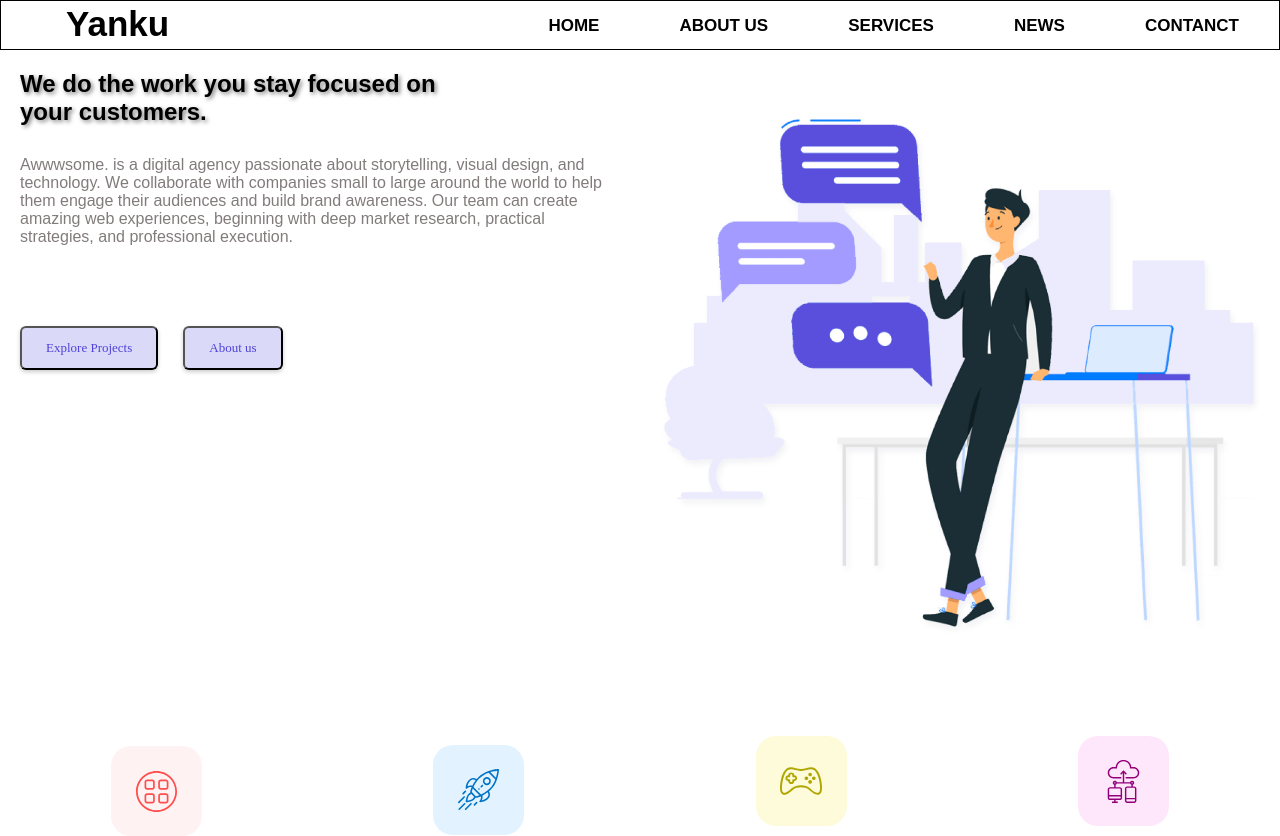
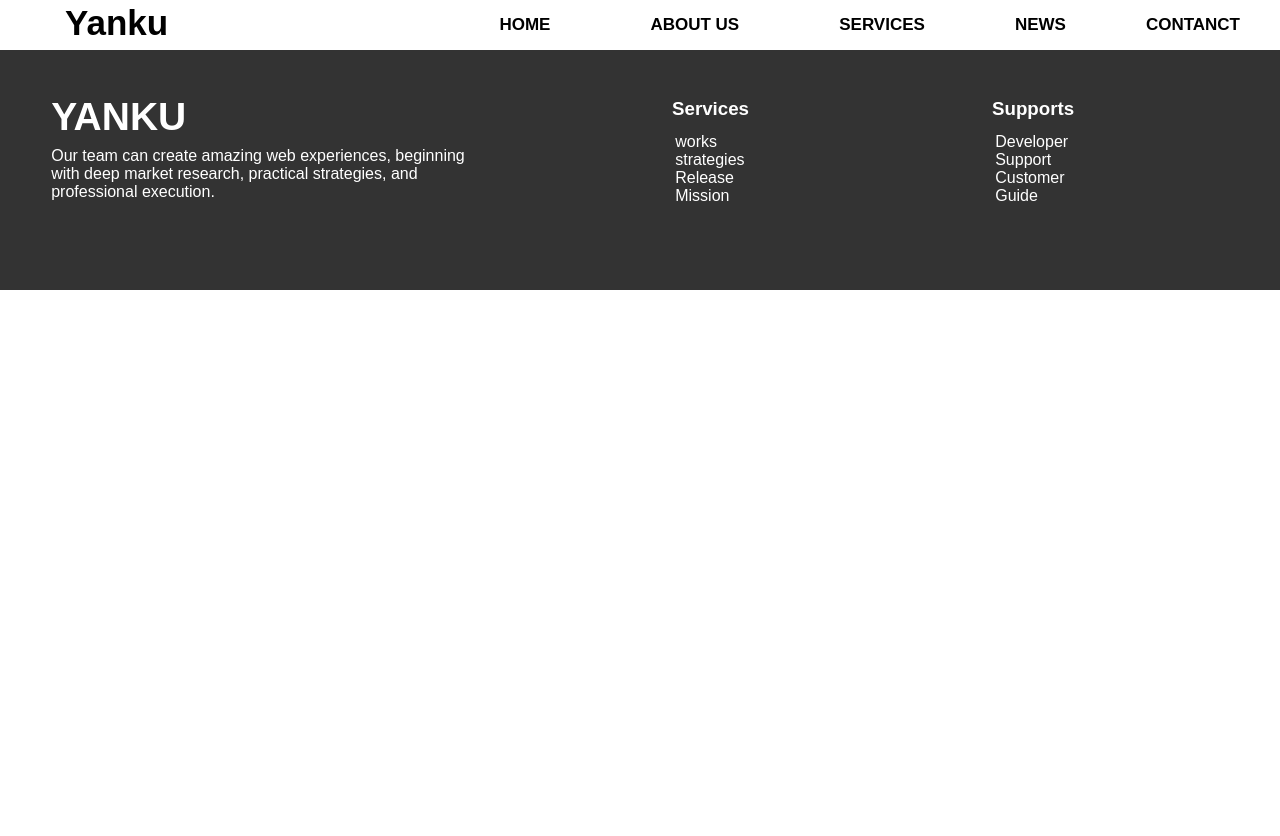
Before and after one commit to deepakloven/yanku_project, a React (Create React App) app: page / in a window 1280 px wide. Shown: the top 836 px of the page. After the commit the page ends 800 px from the top, so only its background shows below. Built offline with nearby package versions, Linux system fonts and the light colour scheme.

Commit message:
complete create the index

```diff
--- a/src/components/Home.js
+++ b/src/components/About.js
@@ -11,7 +11,7 @@ const MainContainer = () => {
         create amazing web experiences, beginning with deep market research, practical strategies, and professional execution.
         </div>
         <div className='buttons'>
-        <button className='btn1' type='submit' href=''>Explore Projects</button>
+        <button className='btn1' type='submit' href='Services.js'>Explore Projects</button>
         <button className='btn2'type='submit' href=''>About us </button>
       </div>
       </div>
--- a/src/components/Footer.js
+++ b/src/components/Footer.js
@@ -7,23 +7,24 @@ const Footer = () => {
     <div className='footer_container'>
         <div className='footer_1'>
             <h2 id='heading1'>YANKU</h2>
-            <p id='team'>Our team can create amazing web experiences, beginning with deep market research, practical strategies, and professional execution.
-</p>
+            <p id='team'>Our team can create amazing web experiences, beginning with deep market research, practical strategies, and professional execution.</p>
         </div>
+
         <div className='footer_2'>
-        <h2 id='heading1'>YANKU</h2>
-        <a href=''>work</a>
-        <a href=''>work</a>
-        <a href=''>work</a>
+        <h3 id='heading2'>Services</h3>
+        <a  id='support_a'href=''>works</a> <br/>
+            <a  id='support_a'href=''>strategies</a>  <br/>
+            <a  id='support_a'href=''>Release</a>   <br/>
+            <a  id='support_a'href=''>Mission</a>
+        </div>
 
+        <div className='footer_3'>
+        <h3 id='heading2'>Supports</h3>
+            <a  id='support_a'href=''>Developer</a> <br/>
+            <a  id='support_a'href=''>Support</a>  <br/>
+            <a  id='support_a'href=''>Customer</a>   <br/>
+            <a  id='support_a'href=''>Guide</a>
 
-        </div>
-        <div className='footer_3'>
-        <h2 id='heading1'>YANKU</h2>
-            <a href=''>work</a>
-            <a></a>
-            <a></a>
-            <a></a>
 
 </div>
 
--- /dev/null
+++ b/src/components/Main.js
@@ -0,0 +1,18 @@
+// Main.js
+import React from 'react';
+import '../css/main.css';
+
+const Main = () => {
+  return (
+    <div className="idex_container">
+      <div className="text_wrapper">
+        <p><span className="highlight">C</span>reatin<span className="highlight">g</span></p>
+        <p><span className="highlight">a</span> <span className="highlight">B</span>righte<span className="highlight">r</span></p>
+        <p><span className="highlight">W</span>orl<span className="highlight">d</span></p>
+        <p><span className="highlight">T</span>ogethe<span className="highlight">r</span></p>
+      </div>
+    </div>
+  );
+}
+
+export default Main;
--- a/src/components/Navbar.js
+++ b/src/components/Navbar.js
@@ -1,7 +1,6 @@
 import React from 'react'
 import '../css/navbar.css'
-// import backgroundImage from '../images/background.jpg'; // Import the image
-
+import { Link } from 'react-router-dom'
 const Navbar = () => {
   return (
     <div>
@@ -10,9 +9,9 @@ const Navbar = () => {
         <label for="check" className='menu_icn'><i className="fas fa-bars"></i></label>
         <label className='logo'>Yanku</label>
         <ul className='list_container'>
-        <li><a className='active'href='a'>Home</a></li>
-        <li><a href=''>About us</a></li>
-        <li><a href=''>Services</a></li>
+        <li><Link to='/main'><a className='active'href=''>Home</a></Link></li>
+        <li><Link to='/about'><a href=''>About us</a></Link></li>
+        <li><Link to='/services'><a href=''>Services</a></Link></li>
         <li><a href=''>News</a></li>
         <li><a href=''>Contanct</a></li>
         </ul>
--- a/src/css/footer.css
+++ b/src/css/footer.css
@@ -9,38 +9,44 @@
     display: flex;
     flex-direction: row;
     width: 100%;
-    height: 50vh;
+    height: auto;
     flex: wrap;
+    bottom: 0;
+    left: 0;
 
   }
 .footer_1,.footer_1,.footer_1{
-    border:2px solid white;
     flex: 50%;
-    height: 50vh;
-    border: 2px solid;
+    height: 30vh;
 
 }
 .footer_2{
 flex: 25%;
-border: 2px solid;
 }
 .footer_3{
     flex: 25%;
-    border: 2px solid;
-
 }
 #heading1{
-    margin-top: 10%;
-    margin-left: 10%;
+    margin-top: 7%;
+    margin-left: 8%;
     width: 67%;
     font-size: 39px;
     height: 11%;
 }
 #team{
-    margin-top: 10%;
-    margin-left: 10%;
+    margin-top: 4%;
+    margin-left: 8%;
     width: 65%;
     color: white;
+}
+#heading2{
+    margin-top: 15%;
+    margin-left: 10%;
+    margin-bottom: 4%;
+}
+#support_a{
+    color: white;
+    margin-left: 11%;
 }
 
 
--- /dev/null
+++ b/src/css/main.css
@@ -0,0 +1,53 @@
+* {
+    box-sizing: border-box;
+  }
+
+  /* main.css */
+.idex_container {
+    position: relative;
+    z-index: -1;
+    display: flex;
+    align-items: center;
+    justify-content: flex-start; /* Aligns items to the start of the flex container */
+    height: 50vh;
+    color: #f0f0f0;
+    text-align: left; /* Aligns text to the left */
+    width: 100%;
+    height: 63vh;
+    overflow: hidden;
+    background-image: url('../images/background.jpg'); /* Assuming the image is placed in the public/images directory */
+    background-size: cover; /* Ensures the image covers the entire container */
+    background-position: center; /* Centers the background image */
+    padding-left: 2rem; /* Adds some space from the left edge */
+  }
+
+  .text_wrapper p {
+    margin: 0;
+    font-size: 2rem;
+  }
+
+  .highlight {
+    color: red; /* Or any color you prefer for highlighting */
+    font-weight: bold;
+  }
+
+.text_wrapper p {
+    margin: 0;
+    color: white;
+    font-size: 3rem;
+  }
+  .idex_img {
+    width: 100%;
+    height: auto; /* Make the image take the full height of the container */
+    object-fit: cover;
+  }
+
+  @media (max-width: 911px) {
+    .idex_img {
+      height: auto; /* Allow the image height to adjust automatically on smaller screens */
+    }
+    .text_wrapper p {
+        font-size: 2rem;
+    }
+  }
+  /* main.css */
--- a/src/css/navbar.css
+++ b/src/css/navbar.css
@@ -9,11 +9,11 @@ body {
     font-family: montserrat, sans-serif;
 }
 .nav_container {
+    position: fixed;
     background: white;
-    border: 1px solid;
     width: 100%;
     height: 50px;
-    position: relative;
+    position: sticky;
 }
 label.logo {
     color: black;
--- a/src/index.js
+++ b/src/index.js
@@ -4,23 +4,27 @@ import './index.css';
 // import App from './App';
 import reportWebVitals from './reportWebVitals';
 import Navbar from './components/Navbar';
-import Home from './components/Home';
+import About from './components/About';
 import Services from './components/Services';
 import Footer from './components/Footer';
+import Main from './components/Main';
+import { BrowserRouter as Router, Routes, Route } from 'react-router-dom';
 
 
 const root = ReactDOM.createRoot(document.getElementById('root'));
 root.render(
-  <React.StrictMode>
-    {/* <App /> */}
-    <Navbar/>
-    <Home/>
-    <Services/>
+ <Router>
+  <Navbar/>
+  <Routes>
+    <Route path='/main' element={<Main/>}/>
+    <Route path='/about' element={<About/>}/>
+    <Route path='/services' element={<Services/>}/>
+    {/* <Route path='/news' element={<News/>}/>
+    <Route path='/contact' element={<Contact/>}/> */}
+
+    </Routes>
     <Footer/>
-  </React.StrictMode>
+    </Router>
 );
 
-// If you want to start measuring performance in your app, pass a function
-// to log results (for example: reportWebVitals(console.log))
-// or send to an analytics endpoint. Learn more: https://bit.ly/CRA-vitals
 reportWebVitals();
```
